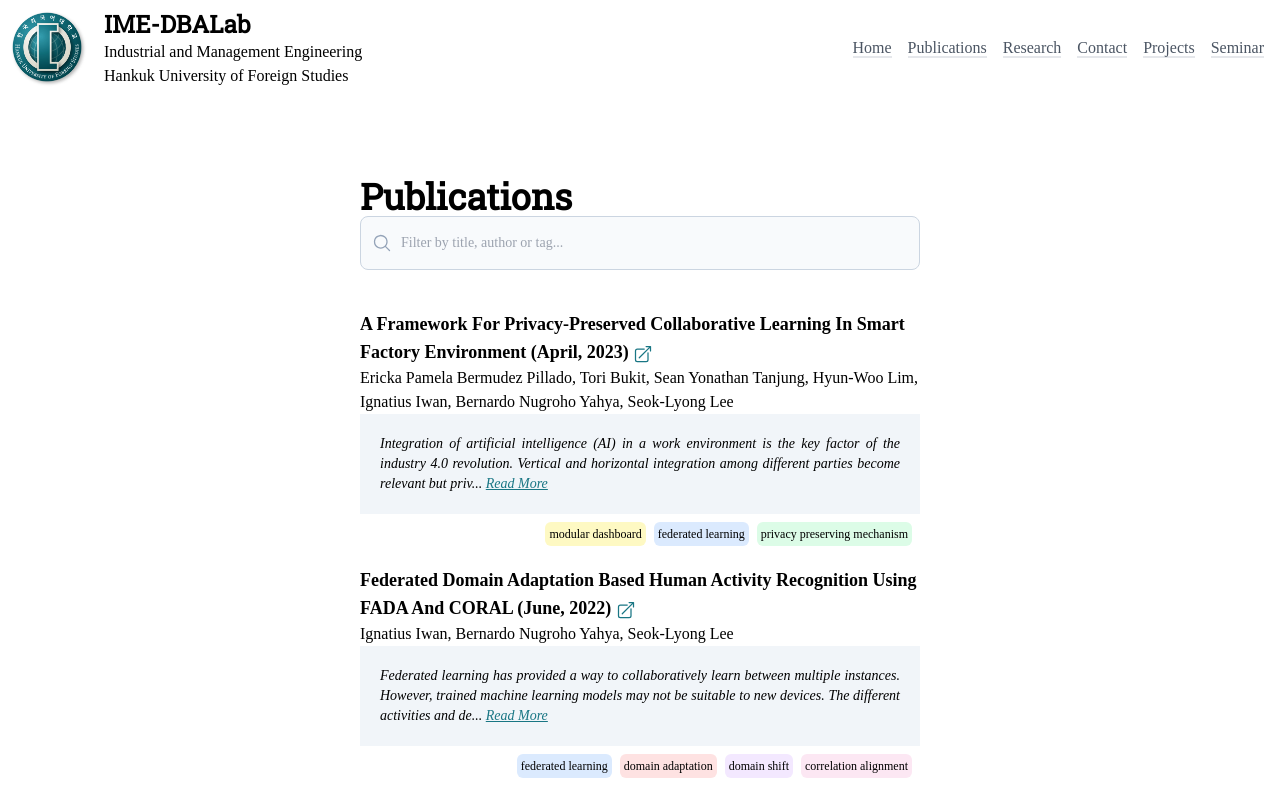
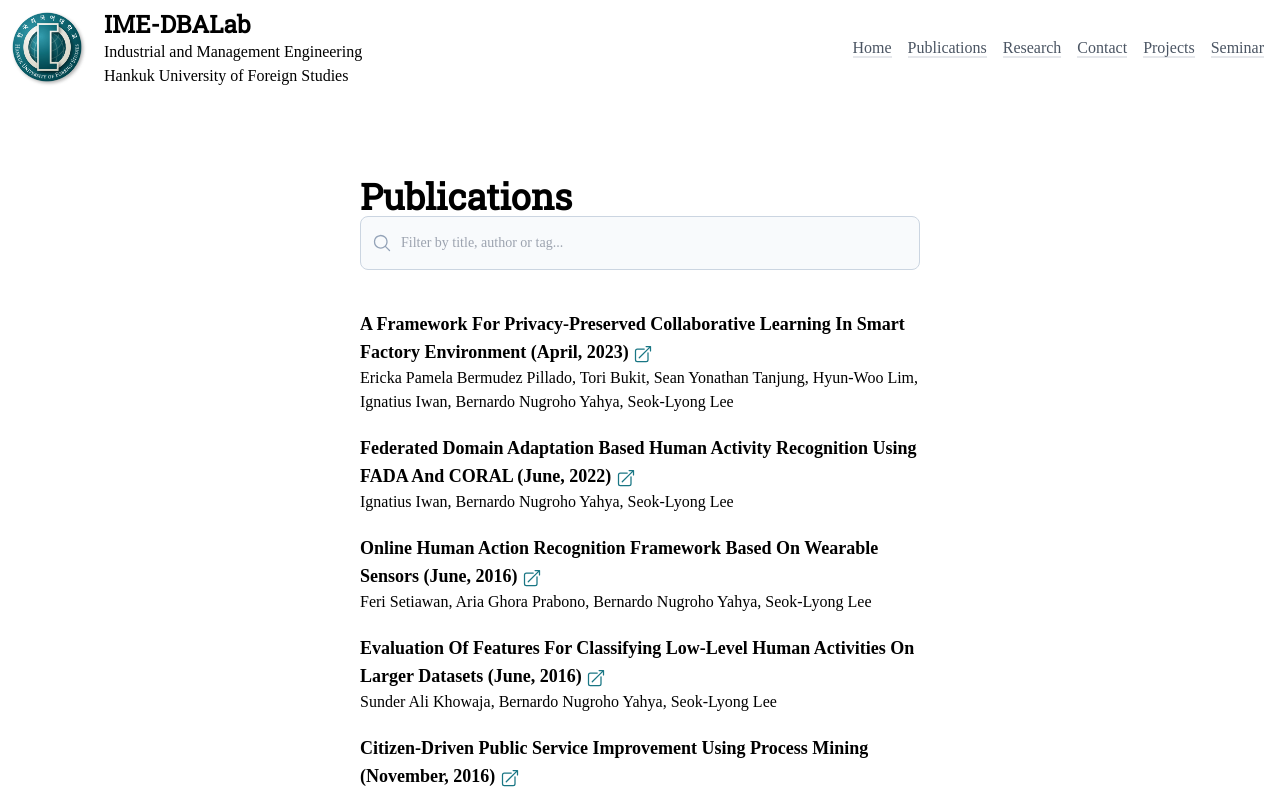
Before and after one commit to IME-DBALab/dba-website, a Next.js app: page /publications in a window 1280 px wide. Shown: the top 793 px of the page. Built offline with nearby package versions, Linux system fonts and the light colour scheme; a web font is replaced by a local one.

Commit message:
Removed Tags, Abstract, Pub_type,

```diff
--- a/src/assets/data/publications.ts
+++ b/src/assets/data/publications.ts
@@ -2,18 +2,7 @@ interface Publication {
   date: Date
   title: string
   url: string
-  publication_type:
-    | "Journal"
-    | "Conference"
-    | "Workshop"
-    | "Book"
-    | "Book Chapter"
-    | "Thesis"
-    | "Patent"
-    | "Other"
   authors: string[]
-  tags: string[]
-  abstract: string
 }
 
 const publications: Publication[] = [
@@ -22,40 +11,43 @@ const publications: Publication[] = [
     title:
       "A Framework for Privacy-Preserved Collaborative Learning in Smart Factory Environment",
     url: "https://link.springer.com/chapter/10.1007/978-3-031-27199-1_42",
-    publication_type: "Conference",
-    authors: [
-      "Ericka Pamela Bermudez Pillado",
-      "Tori Bukit",
-      "Sean Yonathan Tanjung",
-      "Hyun-Woo Lim",
-      "Ignatius Iwan",
-      "Bernardo Nugroho Yahya",
-      "Seok-Lyong Lee",
-    ],
-    tags: [
-      "modular dashboard",
-      "federated learning",
-      "privacy preserving mechanism",
-    ],
-    abstract:
-      "Integration of artificial intelligence (AI) in a work environment is the key factor of the industry 4.0 revolution. Vertical and horizontal integration among different parties become relevant but privacy could be the issues. Federated learning (FL) has been widely used as a decentralized mechanism to cope with privacy preserving problems. However, the initial setup for FL in the real-world application is difficult and requires a lot of human involvement in daily operation. In addition, project key performance indicator which is important to assess enterprise collaboration accomplishment among partners has been rarely addressed. In this work, we develop a horizontal FL framework and modular dashboard to enable collaborative training among different parties. The module is available for key performance monitoring operational view on both server and clients in three aspects; computer-related indicators, machine learning-related indicators, and manufacturing related indicators. Using the proposed framework, it can provide insight to the user regarding FL results.",
-  },
+    authors: ["Ericka Pamela Bermudez Pillado", "Tori Bukit", "Sean Yonathan Tanjung", "Hyun-Woo Lim", "Ignatius Iwan", "Bernardo Nugroho Yahya", "Seok-Lyong Lee"],
+    },
   {
     date: new Date("2022-06-01"),
     title:
       "Federated Domain Adaptation based Human Activity Recognition using FADA and CORAL",
     url: "https://www.dbpia.co.kr/pdf/pdfView.do?nodeId=NODE11113549",
-    publication_type: "Conference",
     authors: ["Ignatius Iwan", "Bernardo Nugroho Yahya", "Seok-Lyong Lee"],
-    tags: [
-      "federated learning",
-      "domain adaptation",
-      "domain shift",
-      "correlation alignment",
-    ],
-    abstract:
-      " Federated learning has provided a way to collaboratively learn between multiple instances. However, trained machine learning models may not be suitable to new devices. The different activities and devices cause domain shift problem which is referred to different distribution between target and source data. In this work, we identify the problem of federated domain adaptation in classifying human activities through wearable devices and aim to enhance the model performance when the model transferred from source domain  to  target  domain.  We  leverage  adversarial  approach  for  learning  domain  difference  and discrepancy loss through correlation alignment (CORAL) between two domains. Experiment is conducted using different datasets that contain different setting on the same activities.",
-  },
+    },
+  {
+    date: new Date("2016-06-01"),
+    title:
+      "Online Human Action Recognition Framework Based on Wearable Sensors",
+    url: "https://www.dbpia.co.kr/pdf/pdfView.do?nodeId=NODE07017532",
+    authors: ["Feri Setiawan", "Aria Ghora Prabono", "Bernardo Nugroho Yahya", "Seok-Lyong Lee"],
+    },
+  {
+    date: new Date("2016-06-01"),
+    title:
+      "Evaluation of Features for classifying low-level human activities on larger datasets",
+    url: "https://www.dbpia.co.kr/pdf/pdfView.do?nodeId=NODE07017901",
+    authors: ["Sunder Ali Khowaja", "Bernardo Nugroho Yahya", "Seok-Lyong Lee"],
+    },
+  {
+    date: new Date("2016-11-01"),
+    title:
+      "Citizen-driven public service improvement using process mining",
+    url: "https://www.dbpia.co.kr/pdf/pdfView.do?nodeId=NODE07060154",
+    authors: ["Feri Setiawan", "Bernardo Nugroho Yahya"],
+    },
+  {
+    date: new Date("2017-12-01"),
+    title:
+      "ETL Workflow Design for Analyzing Relationship of Empathy and Social",
+    url: "https://www.dbpia.co.kr/pdf/pdfView.do?nodeId=NODE07060154",
+    authors: ["Aria Ghora Prabono", "Feri Setiawan", "Sunder Ali Khowaja", "Bernardo Nugroho Yahya", "Seok-Lyong Lee"],
+    },
 ]
 
 export { publications }
--- a/src/components/Tags.tsx
+++ /dev/null
@@ -1,41 +0,0 @@
-const Tags = ({ tags }: { tags: string[] }) => {
-  const getTagColor = (tag: string) => {
-    switch (tag) {
-      case "federated learning":
-        return "bg-blue-100"
-      case "privacy preserving mechanism":
-        return "bg-green-100"
-      case "modular dashboard":
-        return "bg-yellow-100"
-      case "domain adaptation":
-        return "bg-red-100"
-      case "domain shift":
-        return "bg-purple-100"
-      case "correlation alignment":
-        return "bg-pink-100"
-      case "supervised learning":
-        return "bg-purple-100"
-      case "fault detection":
-        return "bg-orange-100"
-      default:
-        return "bg-gray-100"
-    }
-  }
-
-  return (
-    <div className="flex flex-wrap justify-end mt-2">
-      {tags.map((tag, index) => (
-        <span
-          key={index}
-          className={`text-xs text-justify mr-2 p-1 rounded-md ${getTagColor(
-            tag.toLocaleLowerCase()
-          )}`}
-        >
-          {tag}
-        </span>
-      ))}
-    </div>
-  )
-}
-
-export { Tags }
--- a/src/pages/publications/index.tsx
+++ b/src/pages/publications/index.tsx
@@ -3,7 +3,6 @@ import { ChangeEvent, useState } from "react"
 import { ArrowTopRightOnSquareIcon } from "@heroicons/react/24/solid"
 import { publications } from "@/assets/data/publications"
 import { Search } from "@/components/Search"
-import { Tags } from "@/components/Tags"
 
 const Publications = () => {
   const [currentPublications, setCurrentPublications] = useState(publications)
@@ -14,8 +13,7 @@ const Publications = () => {
     const filteredPublications = publications.filter((publication) => {
       return (
         publication.title.toLowerCase().includes(query) ||
-        publication.authors.join(" ").toLowerCase().includes(query) ||
-        publication.tags.join(" ").toLowerCase().includes(query)
+        publication.authors.join(" ").toLowerCase().includes(query)
       )
     })
     setCurrentPublications(filteredPublications)
@@ -39,8 +37,6 @@ const Publications = () => {
                 </a>
               </p>
               <Authors authors={publication.authors} />
-              <Abstract abstract={publication.abstract} />
-              <Tags tags={publication.tags} />
             </div>
           ))}
         </div>
@@ -71,20 +67,3 @@ const FormattedDate = ({ date }: { date: Date }) => {
     </span>
   )
 }
-
-const Abstract = ({ abstract }: { abstract: string }) => {
-  const [showFullAbstract, setShowFullAbstract] = useState(false)
-  const toggleShowAbstract = () => setShowFullAbstract(!showFullAbstract)
-  const shortAbstract = abstract.slice(0, 200) + "..."
-  return (
-    <div className="bg-slate-100 text-sm italic text-justify p-5">
-      {showFullAbstract ? abstract : shortAbstract}{" "}
-      <span
-        className="text-secondary underline cursor-pointer"
-        onClick={toggleShowAbstract}
-      >
-        {showFullAbstract ? "Read Less" : "Read More"}
-      </span>
-    </div>
-  )
-}
```
